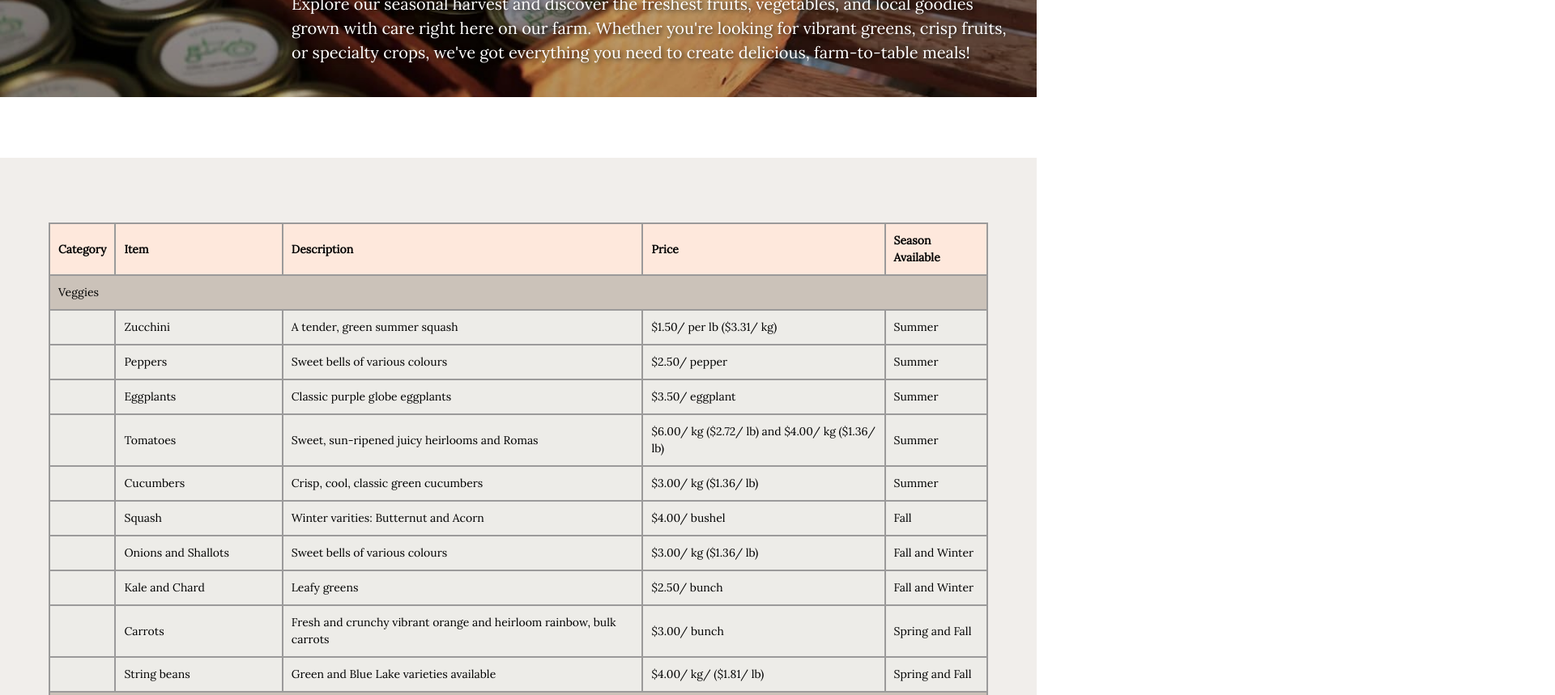
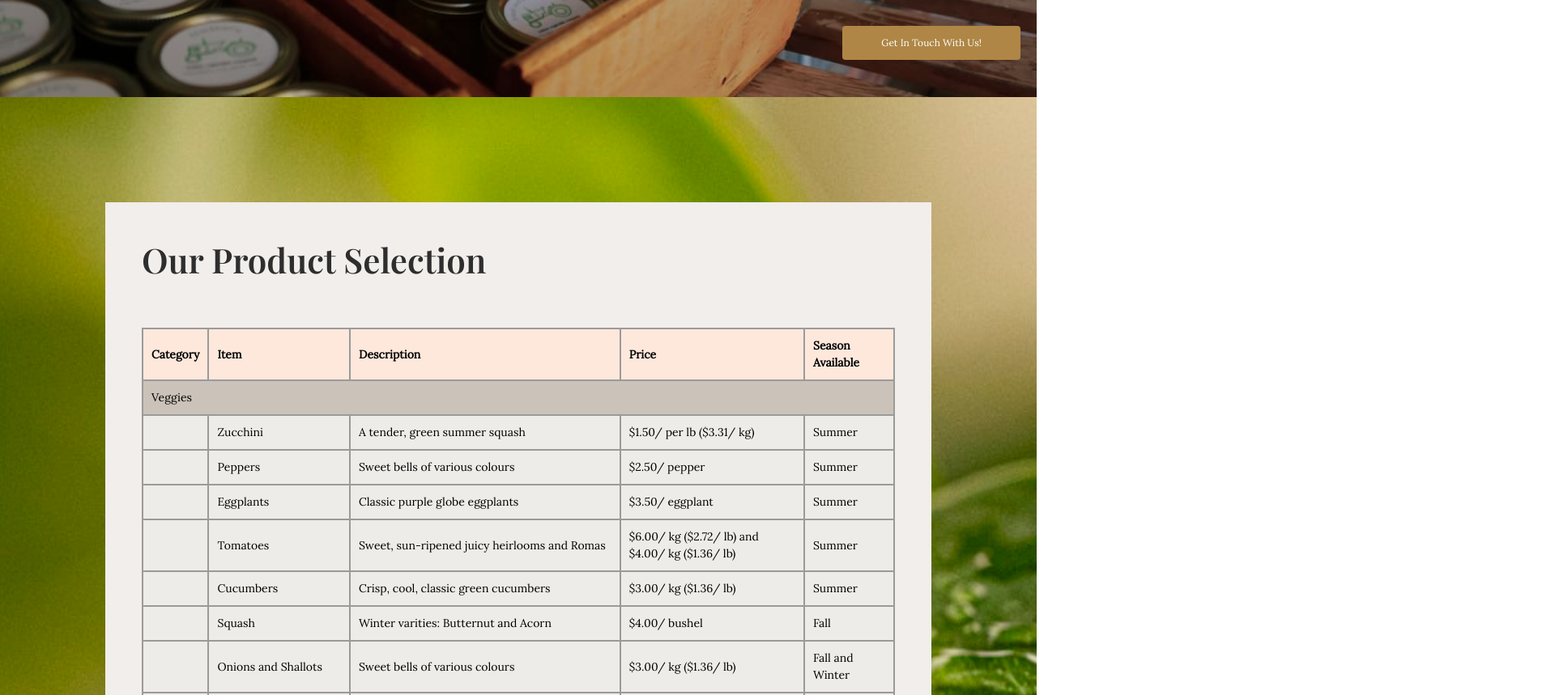
Before and after one commit to nic-dgl103-f24-cvs1/project-ANoel03, a plain HTML site: page produce.html in a window 1280 px wide. Shown: the part 680-1539 px from the top of the page at 81% size, 1920 px wide, since content can reach past the window. Drawn offline with nearby package versions, Linux system fonts and the light colour scheme; a web font is replaced by a local one.

Commit message:
Format background image on produce page
Format background-color behind table
Format headings within product selection section

```diff
--- a/produce.html
+++ b/produce.html
@@ -35,7 +35,7 @@
     <!-- HERO -->
 
     <section class="hero">
-      <!-- large background image with text overlay -->
+      <!-- background image with text overlay -->
       <h1>fresh from our farm to your table</h1>
       <p>
         Explore our seasonal harvest and discover the freshest fruits,
@@ -44,12 +44,15 @@
         crops, we've got everything you need to create delicious, farm-to-table
         meals!
       </p>
+      <a href="contact.html" class="button">get in touch with us!</a>
     </section>
 
     <!-- PRODUCT SELECTION -->
+    <!-- background image behind table -->
 
-    <h1>our product selection</h1>
     <section class="product-list">
+      <div class="product-list-container">
+        <h2>our product selection</h2>
         <table>
           <thead>
             <tr>
@@ -188,23 +191,25 @@
           </tbody>
         </table>
         <div class="notice">
-        <h2>Handmade and Homegrown</h2>
+          <h3>Handmade and Homegrown</h3>
           <p>
             We offer a selection of fresh, farm-grown herbs, homemade bread and
-          butter, and a variety of preserves made right here at the farm. These
-          delicious products are available on select days throughout the week,
-          and availability can vary based on harvest and production schedules.
+            butter, and a variety of preserves made right here at the farm.
+            These delicious products are available on select days throughout the
+            week, and availability can vary based on harvest and production
+            schedules.
           </p>
           <p>
-          Call ahead to find out exactly when these items will be available and
-          to hear about the current selection of preserves we have in stock.
-          Whether you're looking for fresh basil, a loaf of bread, or a jar of
-          homemade jam, we're happy to reserve your items for pick-up!
+            Call ahead to find out exactly when these items will be available
+            and to hear about the current selection of preserves we have in
+            stock. Whether you're looking for fresh basil, a loaf of bread, or a
+            jar of homemade jam, we're happy to reserve your items for pick-up!
           </p>
           <p>
             Check out our Facebook page for accurate product availability and
             prices and to follow our farm!
           </p>
+        </div>
       </div>
     </section>
 
--- a/style.css
+++ b/style.css
@@ -179,6 +179,7 @@ a.toggle {
 
 .hero a {
   padding: 12px 48px;
+  z-index: 1;
 }
 
 .hero p {
@@ -249,7 +250,7 @@ a.toggle {
 
 /*---- COMMUNITY AND EVENTS ----*/
 
-.community-events h2 h3 {
+.community-events h2, .community-events h3 {
   color:#2E2E2E;
 }
 
@@ -313,24 +314,42 @@ footer p {
 
 /*------------------------------------- PRODUCE --------------------------------*/
 
+
 /*--- PRODUCT SELECTION ---*/
 
 .product-list {
-  background-color: #f1eeeb;
-  padding: 6rem;
+  background-image: url("images/leaf_bg.jpg");
+  background-repeat: no-repeat;
+  background-size: cover;
+  background-position: center;
+  padding: 13rem;
+  margin: 0;
 }
 
+.product-list-container {
+  background-color: #f1eeeb;
+  padding: 20px 45px;
+}
 
 .product-list h2 {
-  text-align: center;
+  text-align: left;
+}
+
+.product-list h2, .product-list h3 {
   margin-top: 20px;
   color: #2E2E2E;
+  font-size: 4.2rem;
+  padding-right: 0;
+}
+
+.product-list h3 {
+  text-align: center;
 }
 
 table {
   width: 100%;
   border-collapse: collapse;
-  margin: 20px 0;
+  margin: 52px 0;
 }
 
 th {
@@ -360,7 +379,7 @@ td {
   border-radius: 4px;
   text-align: center;
   margin-bottom: 60px;
-  padding: 20px;
+  padding: 35px 87px 15px 180px;
 }
 
 .notice h2 {
@@ -391,6 +410,10 @@ td {
   margin: 52px 0 55px 550px;
   padding: 12px 0 12px 38px;
   width: 200px;
+}
+
+.benefits img {
+  width: 900px;
 }
 
 /*------------------------------------- CONTACT --------------------------------*/
```
Also changed, not shown: index.html (+1 -0 lines), images/farm_stand.jpg (added), images/leaf_bg.jpg (added), 1 other file. Lines whose indentation alone changed are shown as unchanged.
